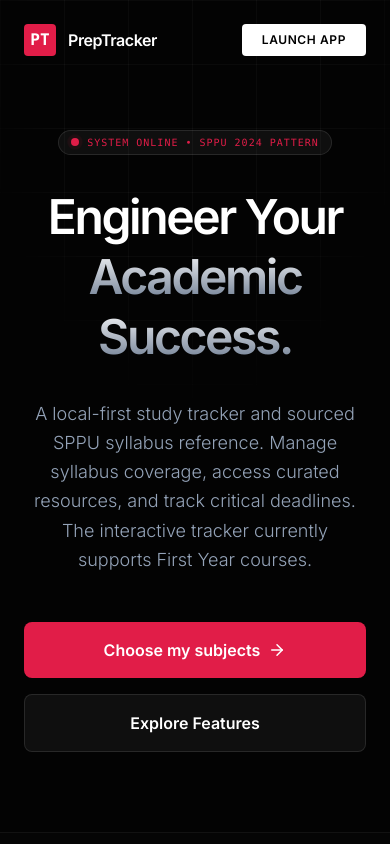
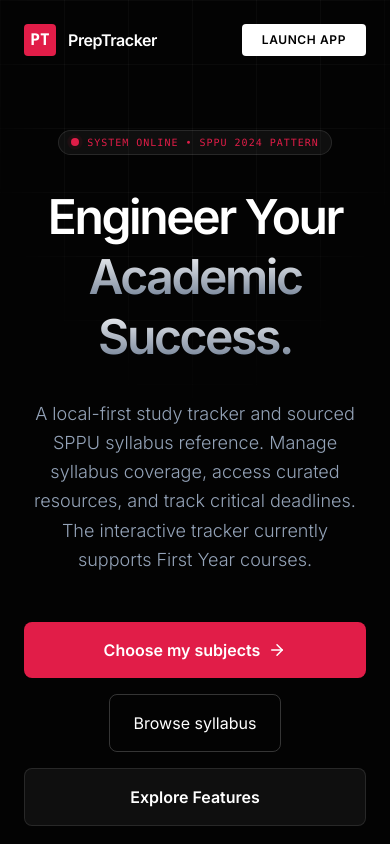
Before and after one commit to manav4u/PrepTracker, a React (Vite) app: page /#/landing in a window 390 px wide. Shown: the top 844 px of the page. Built offline with nearby package versions, Linux system fonts and the light colour scheme.

Commit message:
Phase 1B: real course directory and mobile name/code search
Co-authored-by: MaxwithU19 <156198184+MaxwithU19@users.noreply.github.com>

```diff
--- a/App.tsx
+++ b/App.tsx
@@ -15,6 +15,7 @@ import {
   HardDrive
 } from 'lucide-react';
 import Dashboard from './pages/Dashboard';
+import Directory from './pages/Directory';
 import SubjectDetail from './pages/SubjectDetail';
 import Resources from './pages/Resources';
 import CalculatorPage from './pages/Calculator';
@@ -118,6 +119,7 @@ export default function App() {
     <ErrorBoundary>
         <Routes>
             {/* PUBLIC ROUTES */}
+            <Route path="/directory" element={<div className="min-h-screen p-6 lg:p-12 bg-[#030303] text-white"><Directory /></div>} />
             <Route path="/landing" element={isSetupComplete ? <Navigate to="/" /> : <LandingPage />} />
             <Route path="/onboarding" element={isSetupComplete ? <Navigate to="/" /> : <Onboarding />} />
 
@@ -138,6 +140,7 @@ export default function App() {
                         </div>
                         <span className="font-bold tracking-widest uppercase text-xs text-white">PrepTracker</span>
                         </div>
+                        <Link to="/directory" className="text-xs text-rose-400">Syllabus</Link>
                         <Link to="/settings" aria-label="Open settings" className="w-10 h-10 rounded-full overflow-hidden ring-2 ring-white/10">
                         <img src={`https://api.dicebear.com/7.x/notionists/svg?seed=${profile.name}`} alt="User" />
                         </Link>
@@ -186,7 +189,7 @@ export default function App() {
                         <div className="flex items-center gap-4 text-sm font-medium text-white/40">
                             <span>{new Date().toLocaleDateString('en-US', { weekday: 'long', month: 'long', day: 'numeric' })}</span>
                             <span className="w-1 h-1 rounded-full bg-white/20"></span>
-                            <span className="text-[#E11D48]">Engineering Cycle</span>
+                            <Link to="/directory" className="text-[#E11D48]">Browse syllabus</Link>
                         </div>
 
                         <div className="flex items-center gap-4">
--- /dev/null
+++ b/lib/catalog.ts
@@ -0,0 +1,5 @@
+import data from '../catalog/courses.json';
+import type {Subject} from '../types';
+export type CatalogCourse = Subject & {year:string;branch:string;branchSlug:string;pattern:string;source:string;sourceLabel:string;draft:boolean;trackerReady:boolean;type:string;semester?:number;electiveGroup?:string;path:string;cce:number;ese:number};
+export const CATALOG=data.courses as CatalogCourse[];
+export const CATALOG_NOTE=data.coverageNote;
--- a/pages/LandingPage.tsx
+++ b/pages/LandingPage.tsx
@@ -47,7 +47,7 @@ const LandingPage: React.FC = () => {
             <span className="font-bold text-white tracking-tight">PrepTracker</span>
           </div>
           <div className="hidden md:flex items-center gap-8 text-sm font-medium text-slate-400">
-            <a href="#syllabus" className="hover:text-white transition-colors">Syllabus</a>
+            <Link to="/directory" className="hover:text-white transition-colors">Browse syllabus</Link>
             <a href="#vault" className="hover:text-white transition-colors">Vault</a>
             <a href="#tasks" className="hover:text-white transition-colors">Tasks</a>
           </div>
@@ -109,6 +109,7 @@ const LandingPage: React.FC = () => {
             >
               Choose my subjects <ArrowRight size={18} className="group-hover:translate-x-1 transition-transform" />
             </Link>
+            <Link to="/directory" className="px-6 py-4 rounded-lg border border-white/20 text-white">Browse syllabus</Link>
             <a
               href="#syllabus"
               className="w-full sm:w-auto px-8 py-4 bg-white/5 text-white border border-white/10 font-bold rounded-lg hover:bg-white/10 transition-all flex items-center justify-center gap-2"
```
Also changed, not shown: pages/Directory.tsx (added, +2 -0 lines).
